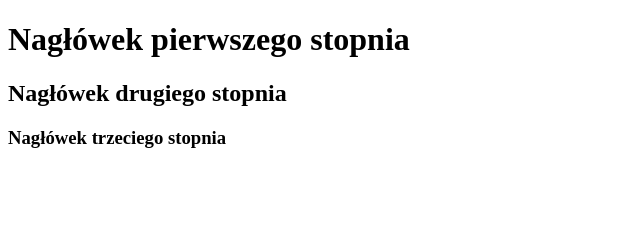
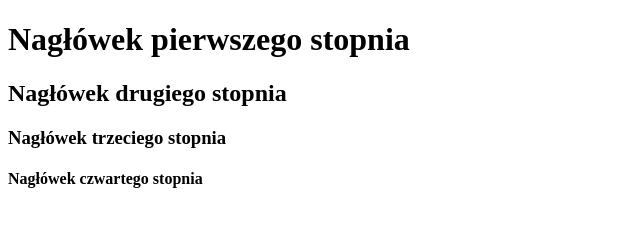
Before and after one commit to Rafal-1999/Probny-projekt, a plain HTML site: page index.html in a window 1280 px wide. Shown: the whole page, without its empty margins (0-640 px from the left). Drawn offline with Linux system fonts and the light colour scheme.

Commit message:
Four header

```diff
--- a/index.html
+++ b/index.html
@@ -10,7 +10,7 @@
         <h1 class="main-headers__item">Nagłówek pierwszego stopnia</h1>
         <h2 class="main-headers__item">Nagłówek drugiego stopnia</h2>
         <h3 class="main-headers__item">Nagłówek trzeciego stopnia</h3>
-        <!-- <h4 class="main-headers__item">Nagłówek czwartego stopnia</h4> -->
+        <h4 class="main-headers__item">Nagłówek czwartego stopnia</h4>
         <!-- <h5 class="main-headers__item">Nagłówek piątego stopnia</h5> -->
         <!-- <h6 class="main-headers__item">Nagłówek szóstego stopnia</h6> -->
     </div>
```
